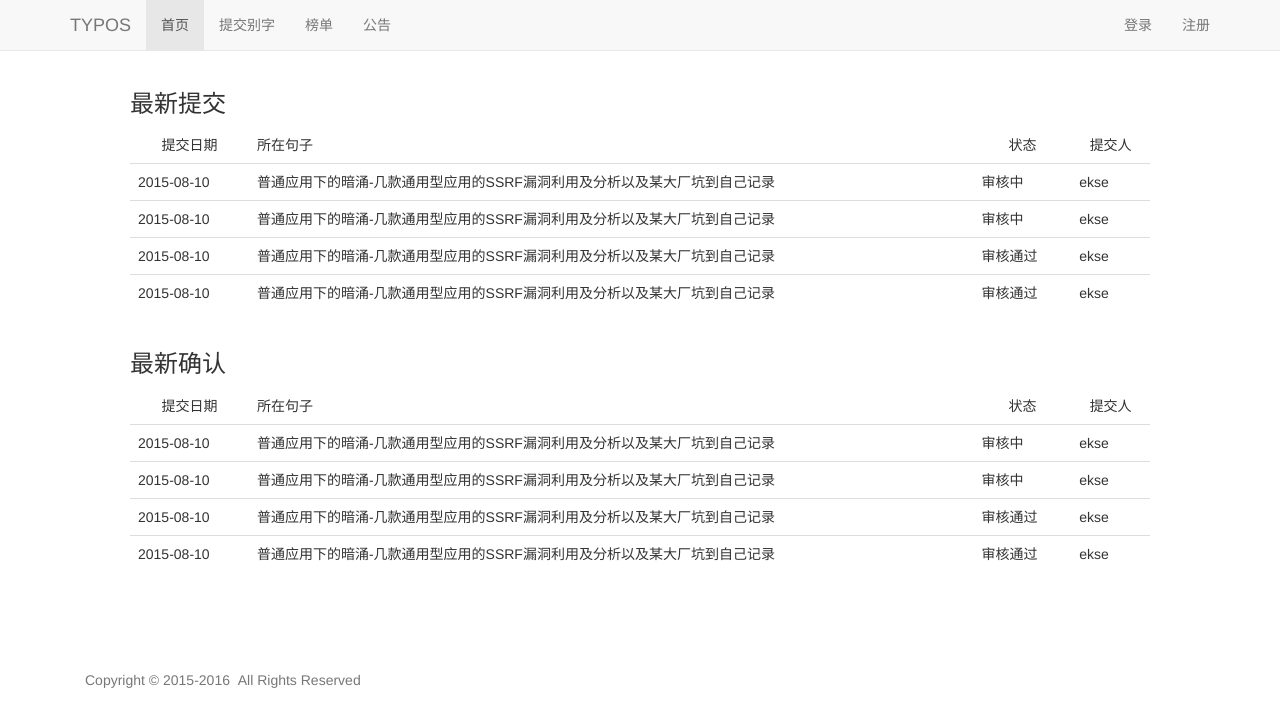
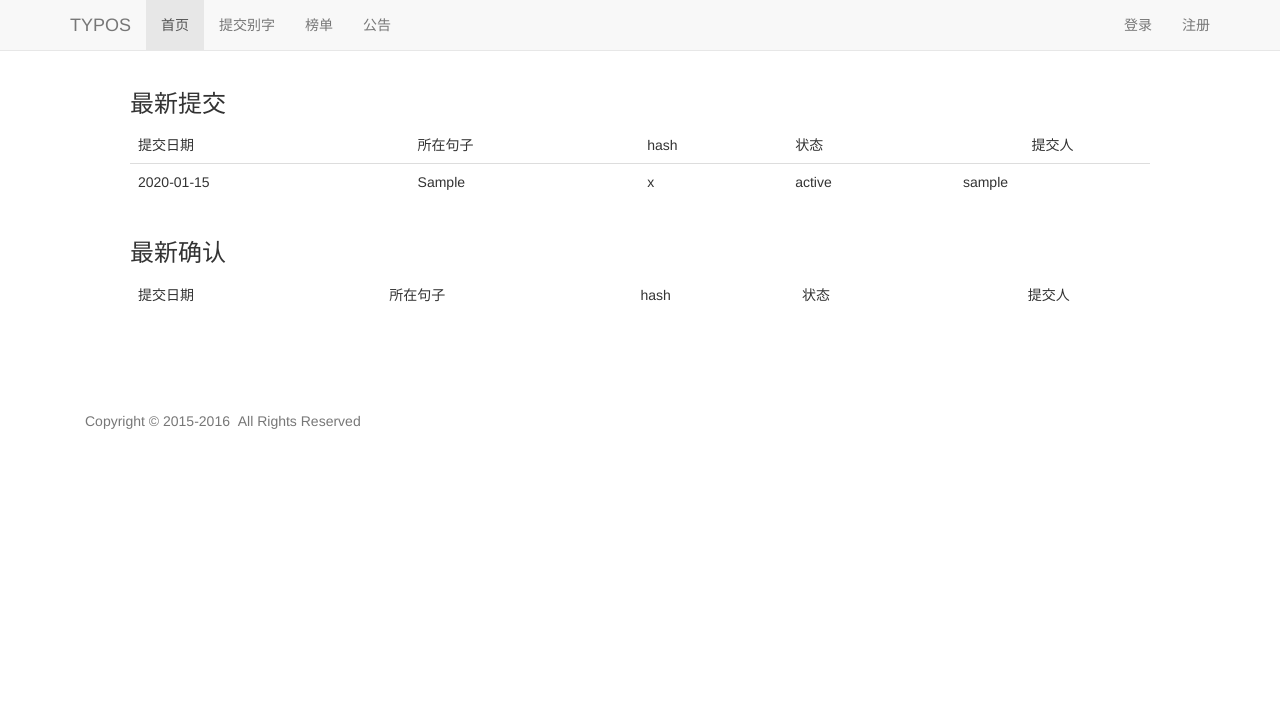
Before and after one commit to 5thgfka/Typos, a Django app: page / in a window 1280 px wide. Shown: the top 727 px of the page. Run offline with Django 3.2, Linux system fonts and the light colour scheme; tables that the repository leaves empty hold one stand-in row (values such as "Sample post"); some libraries are stand-ins or nearby versions.

Commit message:
功能合入
首页展示功能；别字录入

```diff
--- a/typos/typos/models.py
+++ b/typos/typos/models.py
@@ -5,17 +5,17 @@
 from django.contrib.auth.models import User
 
 class Corp(models.Model):
-	name = models.CharField(max_length = 20, null=True, verbose_name = "网站名称")
+	name = models.CharField(max_length = 20, null=True, verbose_name = "公司")
 
 class Typos(models.Model):
 	phrases = models.CharField(max_length = 20, null=True, verbose_name = "所在词组")
 	sentence = models.CharField(max_length = 1000, null=True, verbose_name = "所在句子")
 	correct_phrases = models.CharField(max_length = 1000, null=True, verbose_name = "正确词组")
 	url = models.CharField(max_length = 100, verbose_name = "链接")
-	belongto = models.ForeignKey(Corp, verbose_name = "网站名称")
+	belongto = models.ForeignKey(Corp, verbose_name = "公司")
 	submit_time = models.DateField(verbose_name = "提交时间")
 	publisher = models.ForeignKey(User, verbose_name = "提交人")
-	audit_time = models.DateField(verbose_name = "审核时间")
+	audit_time = models.DateField(verbose_name = "审核时间", null=True)
 	typos_hash = models.CharField(max_length = 1000, null=True, verbose_name = "句子HASH")
 	status = models.CharField(max_length = 10, verbose_name="状态")
 
--- a/typos/typos/templates/index.html
+++ b/typos/typos/templates/index.html
@@ -16,37 +16,23 @@
         <table class="table">
             <thead>
               <tr>
-                <th>提交日期</th>
+                <td>提交日期</td>
                 <td>所在句子</td>
-                <th>状态</th>
+                <td>hash</td>
+                <td>状态</td>
                 <th>提交人</th>
               </tr>
             </thead>
             <tbody>
+              {% for typo in typos_list_new %}
               <tr>
-                <td>2015-08-10</td>
-                <td>普通应用下的暗涌-几款通用型应用的SSRF漏洞利用及分析以及某大厂坑到自己记录</td>
-                <td>审核中</td>
-                <td>ekse</td>
+                <td>{{ typo.submit_time|date:"Y-m-d" }}</td>
+                <td>{{ typo.sentence }}</td>
+                <td>{{ typo.typos_hash }}</td>
+                <td>{{ typo.status }}</td>
+                <td>{{ typo.publisher }}</td>
               </tr>
-              <tr>
-                <td>2015-08-10</td>
-                <td>普通应用下的暗涌-几款通用型应用的SSRF漏洞利用及分析以及某大厂坑到自己记录</td>
-                <td>审核中</td>
-                <td>ekse</td>
-              </tr>
-              <tr>
-                <td>2015-08-10</td>
-                <td>普通应用下的暗涌-几款通用型应用的SSRF漏洞利用及分析以及某大厂坑到自己记录</td>
-                <td>审核通过</td>
-                <td>ekse</td>
-              </tr>
-              <tr>
-                <td>2015-08-10</td>
-                <td>普通应用下的暗涌-几款通用型应用的SSRF漏洞利用及分析以及某大厂坑到自己记录</td>
-                <td>审核通过</td>
-                <td>ekse</td>
-              </tr>
+              {% endfor %}
             </tbody>
           </table>
       </div>
@@ -55,37 +41,23 @@
         <table class="table">
             <thead>
               <tr>
-                <th>提交日期</th>
+                <td>提交日期</td>
                 <td>所在句子</td>
-                <th>状态</th>
+                <td>hash</td>
+                <td>状态</td>
                 <th>提交人</th>
               </tr>
             </thead>
             <tbody>
+              {% for typo in typos_list_confirm %}
               <tr>
-                <td>2015-08-10</td>
-                <td>普通应用下的暗涌-几款通用型应用的SSRF漏洞利用及分析以及某大厂坑到自己记录</td>
-                <td>审核中</td>
-                <td>ekse</td>
+                <td>{{ typo.submit_time|date:"Y-m-d" }}</td>
+                <td>{{ typo.sentence }}</td>
+                <td>{{ typo.typos_hash }}</td>
+                <td>{{ typo.status }}</td>
+                <td>{{ typo.publisher }}</td>
               </tr>
-              <tr>
-                <td>2015-08-10</td>
-                <td>普通应用下的暗涌-几款通用型应用的SSRF漏洞利用及分析以及某大厂坑到自己记录</td>
-                <td>审核中</td>
-                <td>ekse</td>
-              </tr>
-              <tr>
-                <td>2015-08-10</td>
-                <td>普通应用下的暗涌-几款通用型应用的SSRF漏洞利用及分析以及某大厂坑到自己记录</td>
-                <td>审核通过</td>
-                <td>ekse</td>
-              </tr>
-              <tr>
-                <td>2015-08-10</td>
-                <td>普通应用下的暗涌-几款通用型应用的SSRF漏洞利用及分析以及某大厂坑到自己记录</td>
-                <td>审核通过</td>
-                <td>ekse</td>
-              </tr>
+              {% endfor %}
             </tbody>
           </table>
       </div>
--- a/typos/typos/templates/submit.html
+++ b/typos/typos/templates/submit.html
@@ -18,12 +18,6 @@
       	<select class="form-control" id="corpName">
     		  <option value="sina">新浪</option>
     		</select>
-    </div>
-  </div>
-  <div class="form-group">
-    <label for="webName" class="col-sm-2 control-label">网站名称</label>
-    <div class="col-sm-10">
-      <input type="text" class="form-control" id="webName" placeholder="网站名称">
     </div>
   </div>
   <div class="form-group">
--- a/typos/typos/views.py
+++ b/typos/typos/views.py
@@ -10,16 +10,17 @@
 from typos.models import *
 
 import hashlib
+import datetime
 
 def home(request):
     template_var = {}
-    # products
-    #product_list = Product.objects.all()[:4]
-    # news
-    #news_list = Article.objects.order_by('publish_date')[:10]
+    # new
+    typos_list_new = Typos.objects.all()[:6]
+    # confirm
+    typos_list_confirm = Typos.objects.filter(status = 1)
 
-    #template_var['news_list'] = news_list
-    #template_var['product_list'] = product_list
+    template_var['typos_list_confirm'] = typos_list_confirm
+    template_var['typos_list_new'] = typos_list_new
 
     return render_to_response("index.html",template_var, context_instance=RequestContext(request))
 
@@ -36,17 +37,31 @@
         return render_to_response("submit.html",template_var, context_instance=RequestContext(request))
     else:
         corpName = request.POST['corpName']
-        webName = request.POST['webName']
         link = request.POST['link']
         inWord = request.POST['inWord']
         inCentence = request.POST['inCentence']
         correctWord = request.POST['correctWord']
         # convert to md5
-        typos_hash = hashlib.md5(inCentence).hexdigest()
-        print typos_hash
-        print request.user
+        typos_hash = hashlib.md5(inCentence.encode('utf-8')).hexdigest()
         status = 0
+        typos = Typos()
+        #
+        if not request.user.is_authenticated():
+            publisher = User.objects.get(id=1)
+        else:
+            publisher = request.user
+        corp = Corp.objects.get(name = corpName)
 
-        print corpName, webName, link, inWord, inCentence, correctWord
+        typos.phrases = inWord
+        typos.sentence = inCentence
+        typos.correct_phrases = correctWord
+        typos.url = link
+        typos.publisher = publisher
+        typos.typos_hash = typos_hash
+        typos.status = status
+        typos.belongto = corp
+        typos.submit_time = "%s" % datetime.date.today()
+
+        typos.save()
 
         return HttpResponse(template_var)
```
